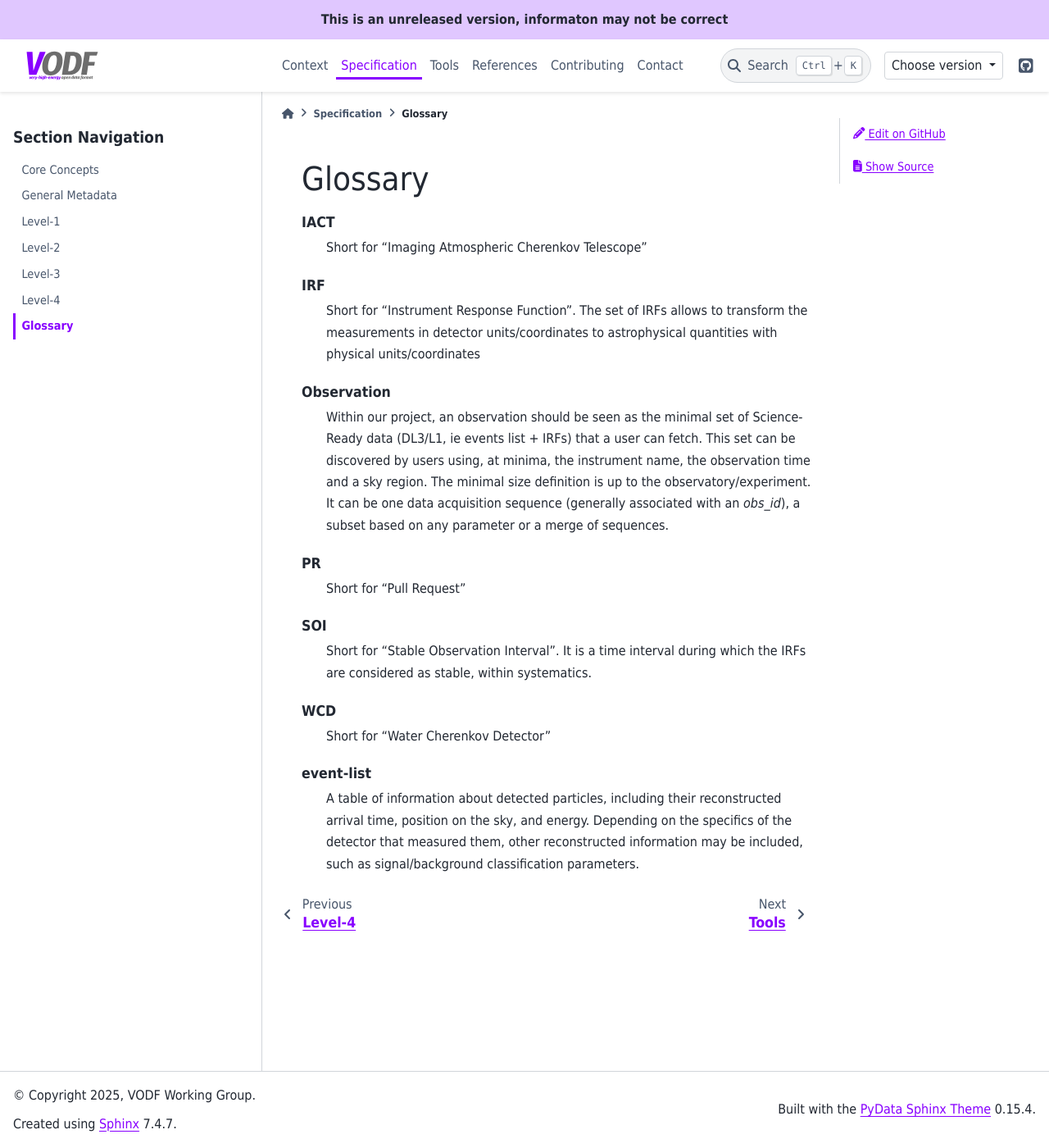
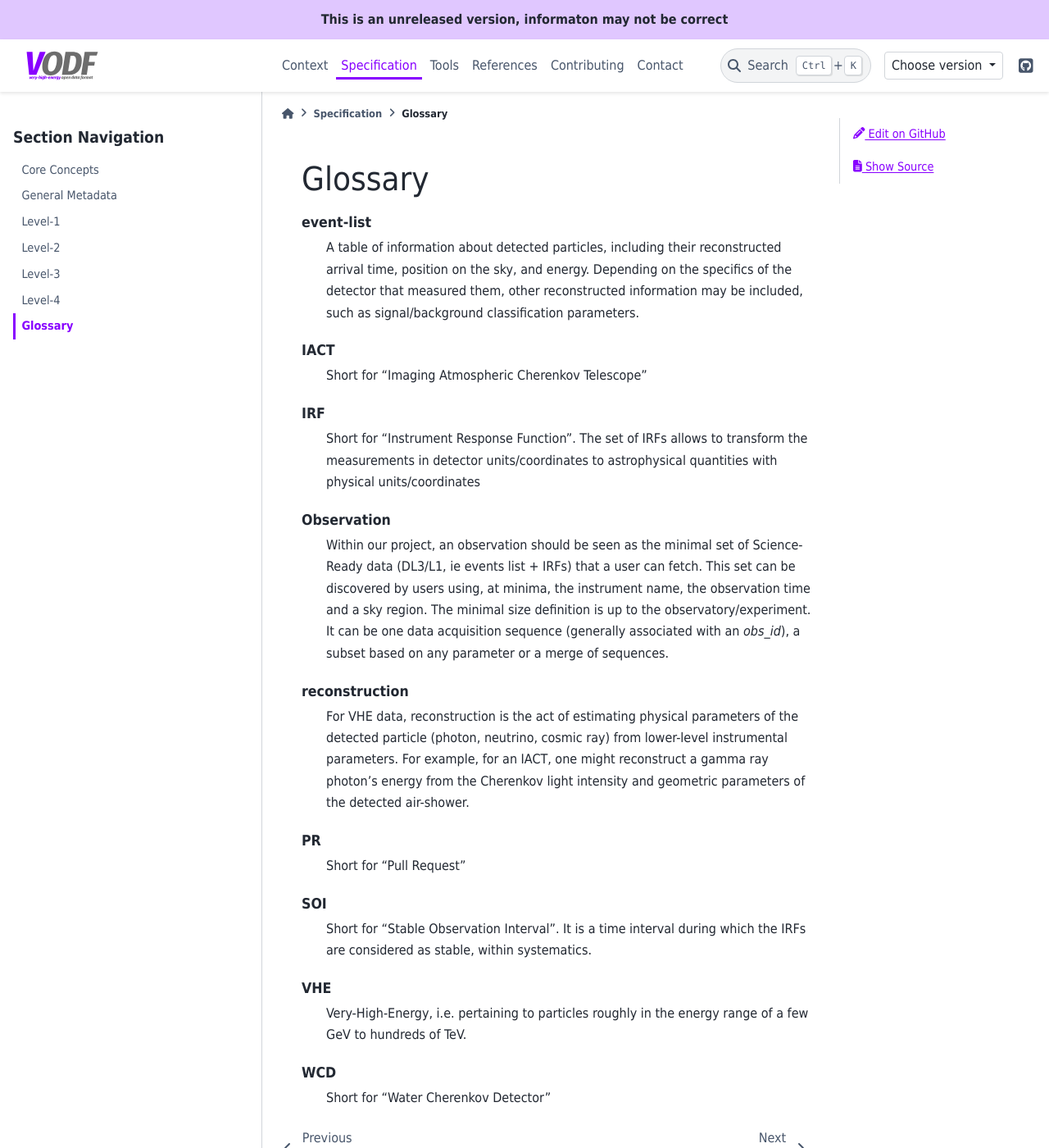
Before and after one commit to VODF/vodf-docs, a Sphinx documentation site: the page built from source/specification/glossary.rst, in a window 1280 px wide and 1400 px high. Shown: the whole window at 82% size. Built offline with Sphinx 7.4.7 and the PyData theme 0.15.4, drawn with Linux system fonts in a browser that asks for light colours.

```diff
--- a/source/specification/glossary.rst
+++ b/source/specification/glossary.rst
@@ -2,6 +2,13 @@ Glossary
 ========
 
 .. glossary::
+
+    event-list
+      A table of information about detected particles, including their
+      reconstructed arrival time, position on the sky, and energy. Depending on
+      the specifics of the detector that measured them, other reconstructed
+      information may be included, such as signal/background classification
+      parameters.
 
     IACT
       Short for "Imaging Atmospheric Cherenkov Telescope"
@@ -16,18 +23,19 @@ Glossary
       data acquisition sequence (generally associated with an `obs_id`), a subset based on any parameter or a merge of
       sequences.
 
+    reconstruction
+      For VHE data, reconstruction is the act of estimating physical parameters of the detected particle (photon, neutrino, cosmic ray) from lower-level instrumental parameters.  For example, for an IACT, one might reconstruct a gamma ray photon's energy from the Cherenkov light intensity and geometric parameters of the detected air-shower.
+
     PR
       Short for "Pull Request"
 
     SOI
-      Short for "Stable Observation Interval". It is a time interval during which the IRFs are considered as stable, within systematics.
+      Short for "Stable Observation Interval". It is a time interval during
+      which the IRFs are considered as stable, within systematics.
+
+    VHE
+      Very-High-Energy, i.e. pertaining to particles roughly in the energy range
+      of a few GeV to hundreds of TeV.
 
     WCD
       Short for "Water Cherenkov Detector"
-
-    event-list
-      A table of information about detected particles, including their
-      reconstructed arrival time, position on the sky, and energy. Depending on
-      the specifics of the detector that measured them, other reconstructed
-      information may be included, such as signal/background classification
-      parameters.
```
Also changed, not shown: source/specification/level-1/index.rst (+21 -1 lines).
